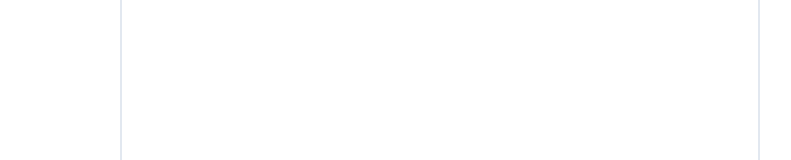
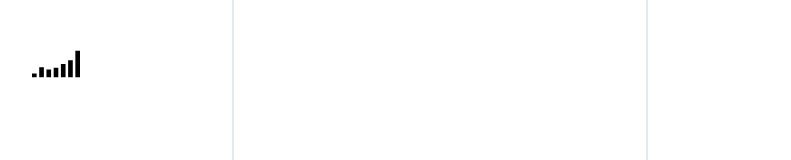
Before and after one commit to neeraj-gs/Sociolize, a Next.js app in the folder client/: page / in a window 1280 px wide. Shown: the top 160 px of the page, without its empty margins (200-991 px from the left). Built offline with nearby package versions, Linux system fonts and the light colour scheme.

Commit message:
Sperateed into grids adn started working on left grid and added a left items menus

```diff
--- a/client/pages/index.tsx
+++ b/client/pages/index.tsx
@@ -1,12 +1,38 @@
 import { Inter } from 'next/font/google'
+import React from 'react';
+import { SiSocialblade } from "react-icons/si";
+import { RiHomeOfficeLine } from "react-icons/ri";
 
 const inter = Inter({ subsets: ['latin'] })
+
+interface LeftGridButtons{
+  title:string;
+  icon:React.ReactNode
+}
+
+const LeftMenuItems = [
+  {
+    title: "Home",
+    icon: <RiHomeOfficeLine />
+  }
+]
+
+
 
 export default function Home() {
   return (
     <main>
-      <div className='grid grid-cols-12 h-screen w-screen'>
-        <div className='col-span-3'></div>
+      <div className='grid grid-cols-12 h-screen w-screen px-56'>
+
+        {/* Left Grid */}
+        <div className='col-span-3 flex justify-start pt-8'>
+          <div className='text-5xl hover:bg-gray-200 rounded-full p-2 h-fit cursor-pointer transition-all'>
+          <SiSocialblade  />
+          </div>
+
+        </div>
+
+
         <div className='col-span-6 border-r-2 border-l-2 border-slate-200'></div>
         <div className='col-span-3'></div>
       </div>
```
